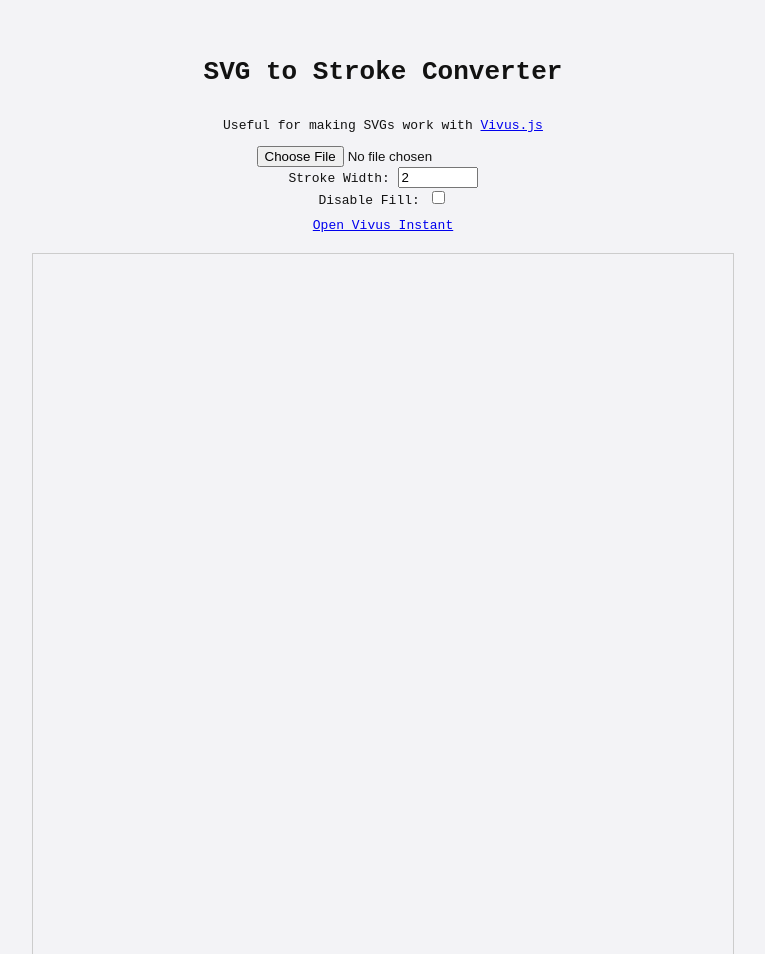
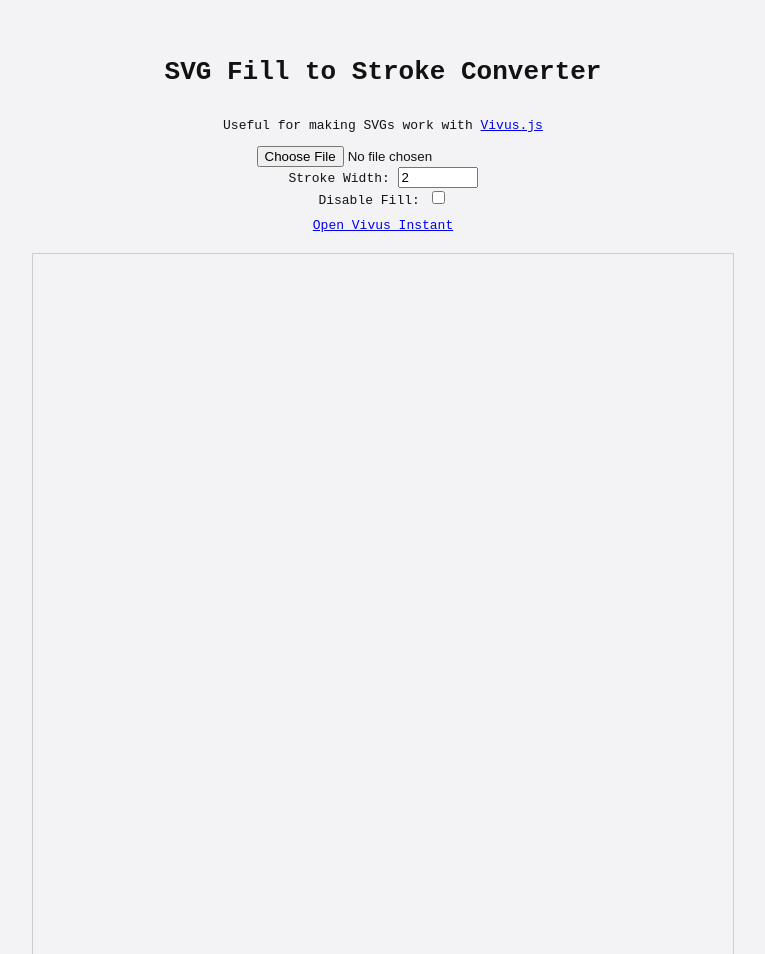
Before and after one commit to 0yz/svg-fill-to-stroke, a plain HTML site: page index.html in a window 1280 px wide. Shown: the top 954 px of the page, without its empty margins (257-1022 px from the left). Drawn offline with Linux system fonts and the light colour scheme.

Commit message:
Update index.html

```diff
--- a/index.html
+++ b/index.html
@@ -3,7 +3,7 @@
 <head>
     <meta charset="UTF-8">
     <meta name="viewport" content="width=device-width, initial-scale=1.0">
-    <title>SVG to Stroke Converter</title>
+    <title>SVG Fill to Stroke Converter</title>
     <style>
         body {
             font-family: monospace;
@@ -44,7 +44,7 @@
     </style>
 </head>
 <body>
-    <h1>SVG to Stroke Converter</h1>
+    <h1>SVG Fill to Stroke Converter</h1>
 	<p>Useful for making SVGs work with <a href="https://maxwellito.github.io/vivus/" target="_blank">Vivus.js</a></p>
     <input type="file" id="upload" accept=".svg">
     <div>
```
